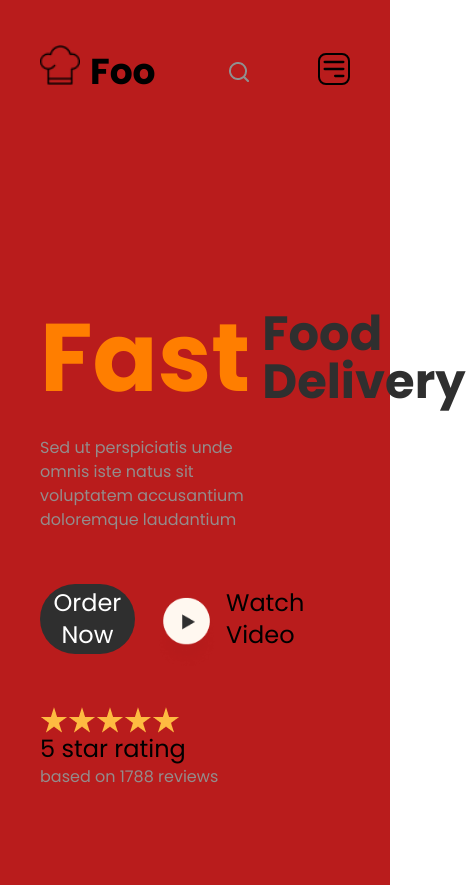
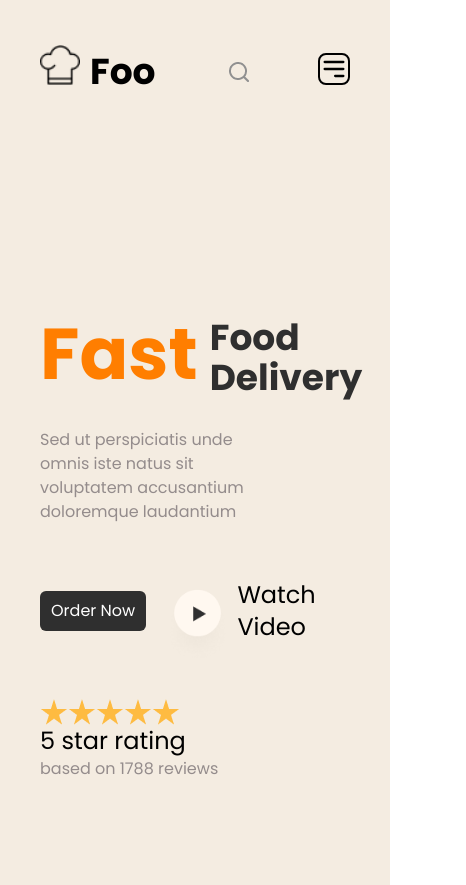
Before and after one commit to olvictor/landing-page-tailwind, a React (Vite) app: page / in a window 390 px wide. Shown: the whole page, 466 px wide, since content can reach past the window. Built offline with nearby package versions, Linux system fonts and the light colour scheme.

Commit message:
correcao da responsividade MD

```diff
--- a/src/App.jsx
+++ b/src/App.jsx
@@ -4,7 +4,7 @@ import Header from './components/header/Header'
 function App() {
 
   return (
-    <div className='bg-background-color h-max w-screen px-10 py-10 lg:px-40 bg-red-700' >
+    <div className='bg-background-color h-max w-screen px-10 py-10 lg:px-40 md:w-full md:h-screen' >
       <Header />
       <ContainerPrincipal />
     </div>
--- a/src/components/containerPrincipal/ContainerPrincipal.jsx
+++ b/src/components/containerPrincipal/ContainerPrincipal.jsx
@@ -7,14 +7,14 @@ import Rating from '../rating/rating'
 
 const ContainerPrincipal = () => {
   return (
-    <div className='flex mt-[50px] h-5/6 gap-0 lg:px-[100px] px-[0px]'>
-        <div className='w-[70%]'>
+    <div className='flex mt-[50px] h-5/6 gap-0 lg:px-[50px] px-[0px]'>
+        <div className='w-[70%] md:w-[50%]'>
             <div className='flex flex-col gap-[30px] md:gap-[50px] justify-center mt-[100px] h-[70vh]'>
                 <div className='flex relative text-center justify-left gap-3 '>
-                        <h1 className='text-8xl md:text-9xl font-extrabold text-font-orange'>Fast</h1>
+                        <h1 className='text-7xl md:text-9xl font-extrabold text-font-orange'>Fast</h1>
                         <div className='text-left text-heavy-gray'>
-                            <p className='text-5xl md:text-6xl font-bold'>Food</p>
-                            <p className='text-5xl md:text-6xl font-bold '>Delivery</p>
+                            <p className='text-4xl md:text-6xl font-bold'>Food</p>
+                            <p className='text-4xl md:text-6xl font-bold '>Delivery</p>
                         </div>
                         <img src={arrow} alt="arrow"  className='absolute top-[-120px] right-[30px] lg:right-[-80px] xl:right-[50px] 2xl:right-[20px] hidden'/>
                 </div>
@@ -23,7 +23,7 @@ const ContainerPrincipal = () => {
                 </div>
 
                 <div className='flex gap-3 justify-left items-center'>
-                    <button className='rounded-[50px] h-[70px] w-[200px] text-2xl bg-heavy-gray text-white hover:border-white hover:border-2'>Order Now</button>
+                    <button className='md:rounded-[50px] md:h-[70px] w-[250px] h-[40px] rounded-md md:text-2xl bg-heavy-gray text-white hover:border-white hover:border-2'>Order Now</button>
                     <div className='flex items-center hover:cursor-pointer hover:scale-105 hover:underline'>
                         <img src={play} alt="" className='mt-[35px] h-20' />
                         <p className='text-2xl font-medium'>Watch Video</p>
```
